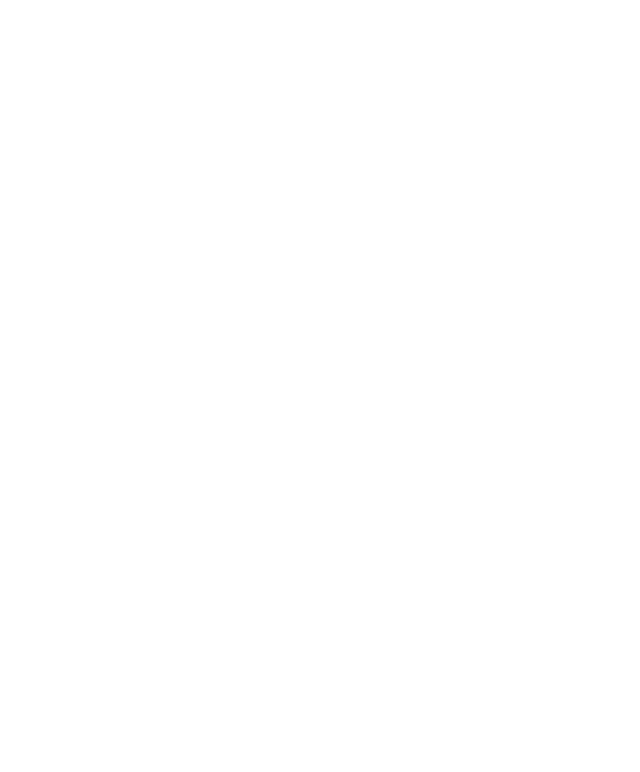
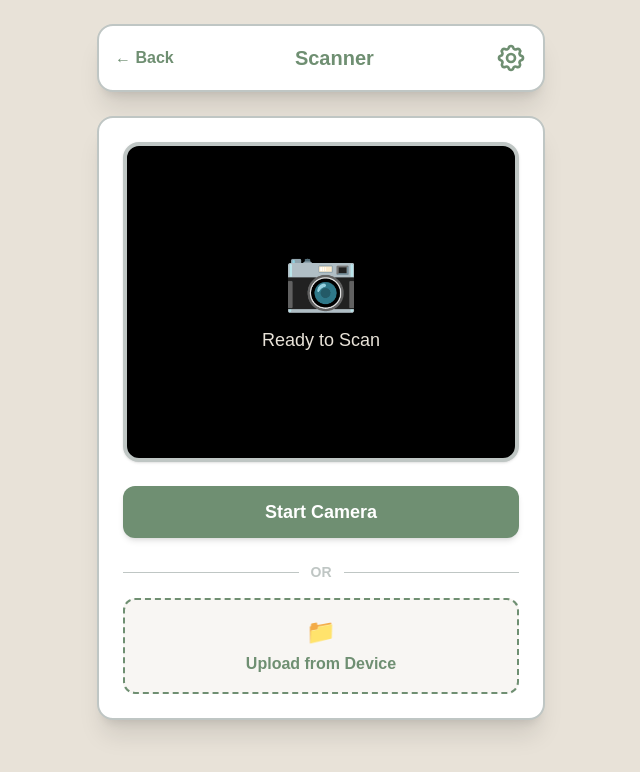
Before and after one commit to kriishp1/spark-hacks-2026, a React (Vite) app in the folder frontend/: page /AddReceipt in a window 1280 px wide. Before the commit this address had no page. Shown: the top 772 px of the page, without its empty margins (319-959 px from the left). Built offline with nearby package versions, Linux system fonts and the light colour scheme.

Commit message:
Added the insert page

```diff
--- a/frontend/src/App.jsx
+++ b/frontend/src/App.jsx
@@ -5,6 +5,7 @@ import Login from './pages/Login.jsx'
 import Dashboard from './pages/Dashboard.jsx'
 import {Routes, Route} from 'react-router-dom'
 import { motion } from "motion/react"
+import InsertPage from './pages/InsertPage.jsx'
 
 function App() {
   return (
@@ -13,7 +14,8 @@ function App() {
       <Route path="/signup" element={<SignUp />} />
       <Route path="/login" element={<Login />} />
       <Route path="/Landing" element={<Landing />} />
-      <Route path="/Dashboard" element={<Landing />}/>"
+      <Route path="/Dashboard" element={<Dashboard/>}/>
+      <Route path="/AddReceipt" element={<InsertPage/>}/>
     </Routes>
   )
 }
--- a/frontend/src/index.css
+++ b/frontend/src/index.css
@@ -1,7 +1,7 @@
 @import "tailwindcss";
 
 * {
-  font-family: 'Oswald', sans-serif;
+  font-family: 'Poppins', sans-serif;
 }
 
 :root{
--- a/frontend/src/pages/Dashboard.jsx
+++ b/frontend/src/pages/Dashboard.jsx
@@ -10,6 +10,10 @@ const Dashboard = () => {
     { id: 'receipt', name: 'My Receipts', icon: FileText },
     { id: 'settings', name: 'Settings', icon: Settings },
   ];
+
+  function getReceipts(){
+
+  }
 
   // Sample content for different pages
   const renderContent = () => {
--- a/frontend/src/pages/InsertPage.jsx
+++ b/frontend/src/pages/InsertPage.jsx
@@ -1,7 +1,189 @@
+import React, { useState, useRef, useEffect } from 'react';
+import { useNavigate } from 'react-router-dom';
 
+export default function InsertPage() {
+    const navigate = useNavigate();
 
-function InsertPage() {
+    const [isCameraActive, setIsCameraActive] = useState(false);
+    const [capturedImage, setCapturedImage] = useState(null);
+    const [stream, setStream] = useState(null);
+    const [fileName, setFileName] = useState('');
 
+    const videoRef = useRef(null);
+    const canvasRef = useRef(null);
+    const fileInputRef = useRef(null);
+
+    const startCamera = async () => {
+        try {
+            const mediaStream = await navigator.mediaDevices.getUserMedia({
+                video: { facingMode: 'environment' }
+            });
+            setStream(mediaStream);
+            setIsCameraActive(true);
+            setCapturedImage(null);
+            setFileName('');
+        } catch (error) {
+            alert("Camera error. Use HTTPS or localhost.");
+        }
+    };
+
+    useEffect(() => {
+        if (isCameraActive && stream && videoRef.current) {
+            videoRef.current.srcObject = stream;
+        }
+    }, [isCameraActive, stream]);
+
+    const stopCamera = () => {
+        if (stream) {
+            stream.getTracks().forEach(track => track.stop());
+            setStream(null);
+        }
+        setIsCameraActive(false);
+    };
+
+    const capturePhoto = () => {
+        if (videoRef.current && canvasRef.current) {
+            const video = videoRef.current;
+            const canvas = canvasRef.current;
+            canvas.width = video.videoWidth;
+            canvas.height = video.videoHeight;
+            canvas.getContext('2d').drawImage(video, 0, 0, canvas.width, canvas.height);
+            setCapturedImage(canvas.toDataURL('image/png'));
+            stopCamera();
+        }
+    };
+
+    const handleFileUpload = (event) => {
+        const file = event.target.files[0];
+        if (file) {
+            const reader = new FileReader();
+            reader.onload = (e) => {
+                setCapturedImage(e.target.result);
+                setFileName(file.name);
+                stopCamera();
+            };
+            reader.readAsDataURL(file);
+        }
+    };
+
+    return (
+        <div className="min-h-screen bg-[#E8E2D8] flex flex-col items-center p-6">
+
+            {/* Header Card */}
+            <div className="w-full max-w-md bg-white rounded-2xl shadow-xl p-4 mb-6 flex justify-between items-center border-2 border-[#BFC6C4]">
+
+                {/* 1. BACK BUTTON */}
+                <button
+                    onClick={() => navigate('/')}
+                    className="text-[#6F8F72] font-bold hover:underline"
+                >
+                    ← Back
+                </button>
+
+                {/* 2. TITLE */}
+                <h1 className="text-xl font-bold text-[#6F8F72]">Scanner</h1>
+
+                {/* 3. NEW SETTINGS BUTTON (Gear Icon) */}
+                <button
+                    onClick={() => navigate('/settings')}
+                    className="text-[#6F8F72] hover:text-[#5a755c] transition-colors"
+                >
+                    {/* SVG Gear Icon */}
+                    <svg xmlns="http://www.w3.org/2000/svg" className="h-8 w-8" fill="none" viewBox="0 0 24 24" stroke="currentColor">
+                        <path strokeLinecap="round" strokeLinejoin="round" strokeWidth={2} d="M10.325 4.317c.426-1.756 2.924-1.756 3.35 0a1.724 1.724 0 002.573 1.066c1.543-.94 3.31.826 2.37 2.37a1.724 1.724 0 001.065 2.572c1.756.426 1.756 2.924 0 3.35a1.724 1.724 0 00-1.066 2.573c.94 1.543-.826 3.31-2.37 2.37a1.724 1.724 0 00-2.572 1.065c-.426 1.756-2.924 1.756-3.35 0a1.724 1.724 0 00-2.573-1.066c-1.543.94-3.31-.826-2.37-2.37a1.724 1.724 0 00-1.065-2.572c-1.756-.426-1.756-2.924 0-3.35a1.724 1.724 0 001.066-2.573c-.94-1.543.826-3.31 2.37-2.37.996.608 2.296.07 2.572-1.065z" />
+                        <path strokeLinecap="round" strokeLinejoin="round" strokeWidth={2} d="M15 12a3 3 0 11-6 0 3 3 0 016 0z" />
+                    </svg>
+                </button>
+            </div>
+
+            {/* === MAIN WHITE CONTENT CARD === */}
+            <div className="w-full max-w-md bg-white rounded-2xl shadow-xl p-6 border-2 border-[#BFC6C4] flex flex-col items-center">
+
+                {/* Camera Viewfinder */}
+                <div className="w-full bg-black h-80 rounded-2xl overflow-hidden relative shadow-sm border-4 border-[#BFC6C4] flex items-center justify-center mb-6">
+
+                    {/* IDLE STATE */}
+                    {!isCameraActive && !capturedImage && (
+                        <div className="text-center p-6">
+                            <span className="text-6xl block mb-4">📷</span>
+                            <p className="text-[#E8E2D8] text-lg">Ready to Scan</p>
+                        </div>
+                    )}
+
+                    {/* LIVE CAMERA (Clean - No Radar) */}
+                    {isCameraActive && (
+                        <video ref={videoRef} autoPlay playsInline className="w-full h-full object-cover" />
+                    )}
+
+                    {/* CAPTURED IMAGE */}
+                    {capturedImage && (
+                        <img src={capturedImage} className="w-full h-full object-contain" alt="Receipt" />
+                    )}
+                </div>
+
+                {/* Hidden Elements */}
+                <canvas ref={canvasRef} className="hidden" />
+                <input
+                    type="file"
+                    ref={fileInputRef}
+                    onChange={handleFileUpload}
+                    accept="image/*"
+                    className="hidden"
+                />
+
+                {/* TOP BUTTONS */}
+                <div className="w-full space-y-3">
+                    {!isCameraActive && !capturedImage && (
+                        <button
+                            onClick={startCamera}
+                            className="w-full py-3 bg-[#6F8F72] text-white text-lg font-bold rounded-xl shadow-md hover:opacity-90 transition-all"
+                        >
+                            Start Camera
+                        </button>
+                    )}
+
+                    {isCameraActive && (
+                        <div className="grid grid-cols-2 gap-3">
+                            <button onClick={capturePhoto} className="py-3 bg-[#6F8F72] text-white font-bold rounded-xl shadow-md">
+                                Snap Photo
+                            </button>
+                            <button onClick={stopCamera} className="py-3 bg-[#F2A65A] text-white font-bold rounded-xl shadow-md">
+                                Cancel
+                            </button>
+                        </div>
+                    )}
+
+                    {capturedImage && (
+                        <div className="grid grid-cols-2 gap-3">
+                            <button onClick={() => setCapturedImage(null)} className="py-3 bg-[#F2A65A] text-white font-bold rounded-xl shadow-md">
+                                Retake
+                            </button>
+                            <button onClick={() => alert("Saved!")} className="py-3 bg-[#6F8F72] text-white font-bold rounded-xl shadow-md">
+                                Save
+                            </button>
+                        </div>
+                    )}
+                </div>
+
+                {/* UPLOAD FROM DEVICE */}
+                {!isCameraActive && !capturedImage && (
+                    <div className="w-full mt-6">
+                        <div className="flex items-center justify-between mb-4">
+                            <div className="h-px bg-[#BFC6C4] flex-1"></div>
+                            <span className="px-3 text-[#BFC6C4] font-bold text-sm">OR</span>
+                            <div className="h-px bg-[#BFC6C4] flex-1"></div>
+                        </div>
+
+                        <button
+                            onClick={() => fileInputRef.current.click()}
+                            className="w-full py-4 border-2 border-dashed border-[#6F8F72] rounded-xl flex flex-col items-center justify-center bg-[#E8E2D8]/30 hover:bg-[#E8E2D8]/50 transition-colors group"
+                        >
+                            <span className="text-2xl mb-1 group-hover:scale-110 transition-transform">📁</span>
+                            <span className="text-[#6F8F72] font-bold">Upload from Device</span>
+                        </button>
+                    </div>
+                )}
+            </div>
+        </div>
+    );
 }
-
-export default InsertPage
--- a/package.json
+++ b/package.json
@@ -8,7 +8,8 @@
     "express": "^5.2.1",
     "jsonwebtoken": "^9.0.3",
     "lucide-react": "^0.563.0",
-    "mongoose": "^9.1.6"
+    "mongoose": "^9.1.6",
+    "motion": "^12.33.0"
   },
   "devDependencies": {
     "nodemon": "^3.1.11"
```
Also changed, not shown: 1 other file (tests, documents, lock files or other folders).
